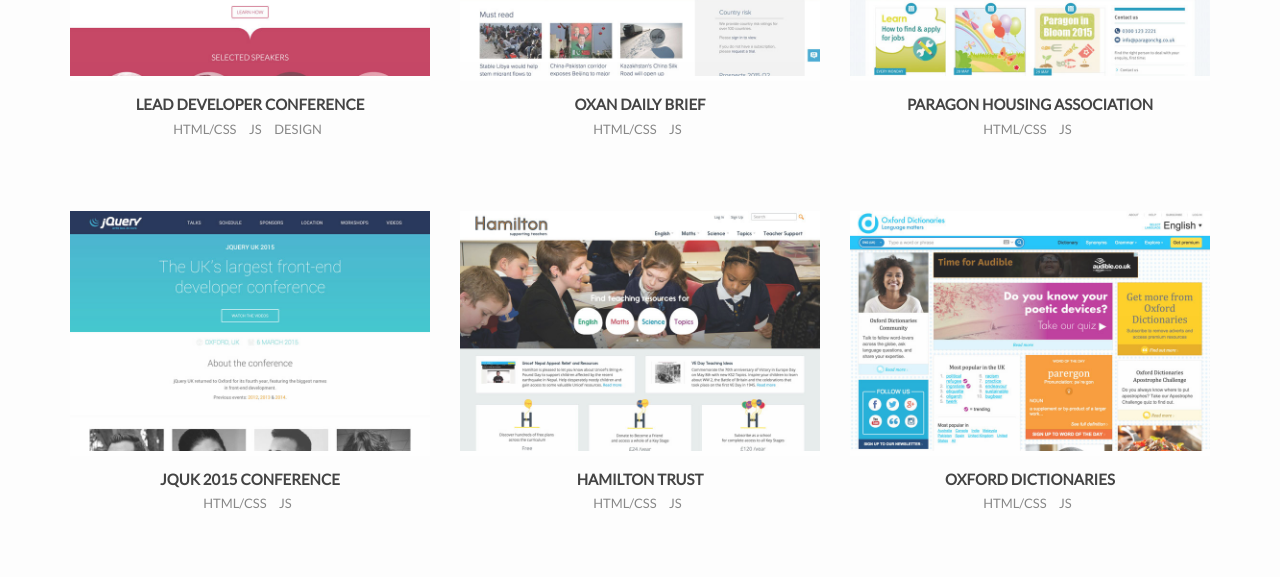
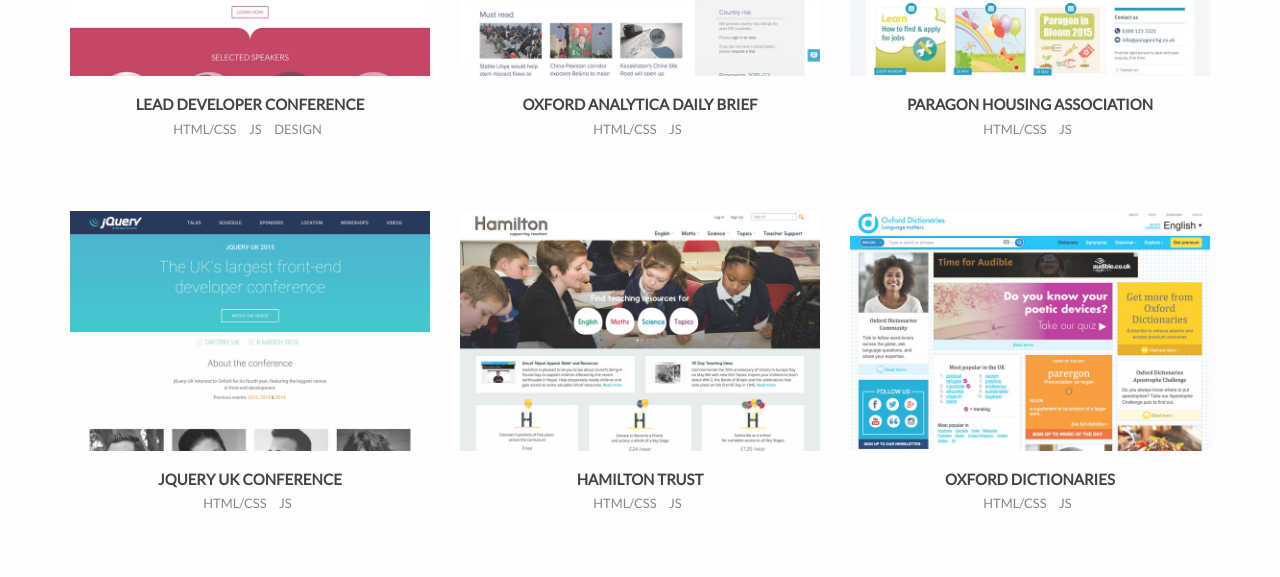
Before and after one commit to carlwood/carlwood.github.io, a Jekyll site: the page built from index.html, in a window 1280 px wide. Shown: the part 447-1024 px from the top of the page. Built offline with Jekyll 4.4.1, drawn with Linux system fonts in a browser that asks for light colours; Markdown is read by kramdown in place of the engine named in the settings.

Commit message:
Text updates

```diff
--- a/index.html
+++ b/index.html
@@ -36,7 +36,7 @@
           <div class="post--home">
             <a class="post__link" href="http://test.oxan.com">
               <img src="/assets/img/oxan.jpg" alt="OxAn Daily Brief">
-              <h2 class="work-title" itemprop="name headline">OxAn Daily Brief</h2>
+              <h2 class="work-title" itemprop="name headline">Oxford Analytica Daily Brief</h2>
               <ul class="work-skills list-inline list-unstyled">
                 <li>
                   HTML/CSS
@@ -70,7 +70,7 @@
           <div class="post--home">
             <a class="post__link" href="http://jqueryuk.com">
               <img src="/assets/img/jquk.jpg" alt="jQuery UK Conference">
-              <h2 class="work-title" itemprop="name headline">JQUK 2015 Conference</h2>
+              <h2 class="work-title" itemprop="name headline">jQuery UK Conference</h2>
               <ul class="work-skills list-inline list-unstyled">
                 <li>
                   HTML/CSS
```
